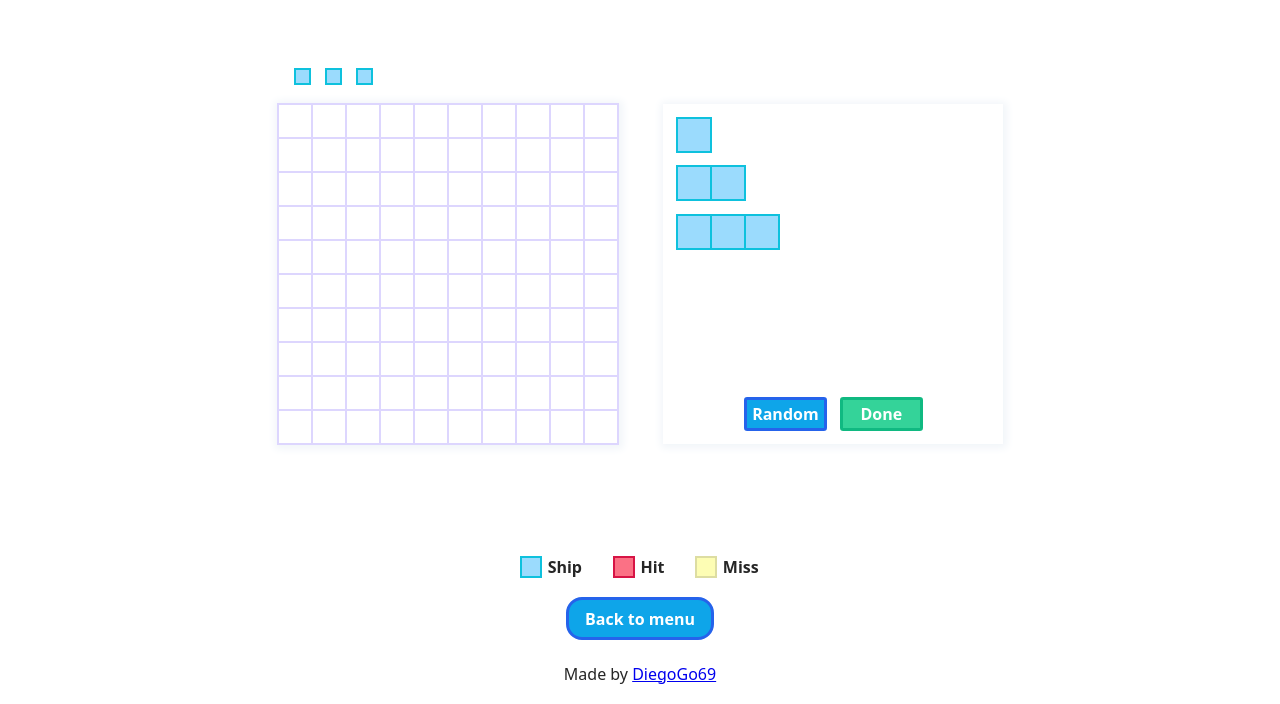
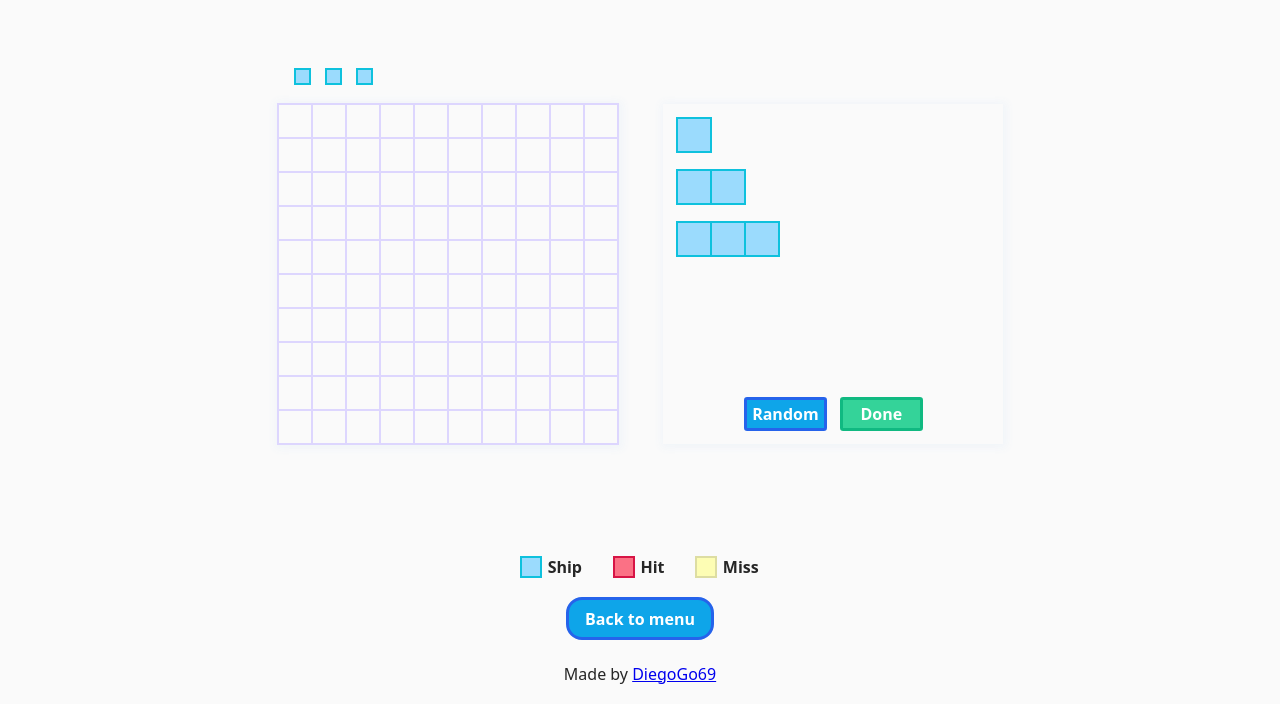
Before and after one commit to diegogo69/battleship, a website built with webpack: page src/template.html in a window 1280 px wide. Both pictures are taken after a click on the button "1 player". Shown: the part 96-800 px from the top of the page. Built offline with nearby package versions, Linux system fonts and the light colour scheme.

Commit message:
FIX: ship nodes positoning in ship container
Add styles to allows different orientations of ships
within the ship's container

```diff
--- a/src/static/css/styles.css
+++ b/src/static/css/styles.css
@@ -8,6 +8,7 @@ svg {
 }
 
 body {
+    --body-bg: #fafafa;
     --green-bg: #34d399;
     --green-border: #10b981;
     --blue-bg: #0ea5e9;
@@ -27,8 +28,9 @@ body {
     height: 100vh;
     display: flex;
     flex-direction: column;
+    background-color: var(--body-bg);
+    color: #262626;
     user-select: none;
-    color: #262626;
 }
 
 body > header {
@@ -119,6 +121,8 @@ body > header > h1 {
 .boards-container > div {
     min-width: 340px;
     min-height: 340px;
+    max-width: 344px;
+    max-height: 344px;
 }
 
 .player1-container,
@@ -136,26 +140,22 @@ body > header > h1 {
     flex: 1;
     display: flex;
     flex-direction: column;
-    align-items: center;
-    justify-items: center;
     padding: .8rem;
 }
 
 .ships-container {
     flex: 1;
+    height: 260px;
     display: flex;
-    flex-direction: column;
-    flex-wrap: wrap;
-    gap: .8rem;
-    justify-self: start;
-    align-self: start;
+    flex-flow: column wrap;
+    gap: 1rem;
 }
 
 .place-ships-wrapper .ships-btns {
-    height: max-content;
     padding: .8rem 0 0 0;
     display: flex;
     gap: .8rem;
+    justify-content: center;
 }
 
 .passScreen {
```
